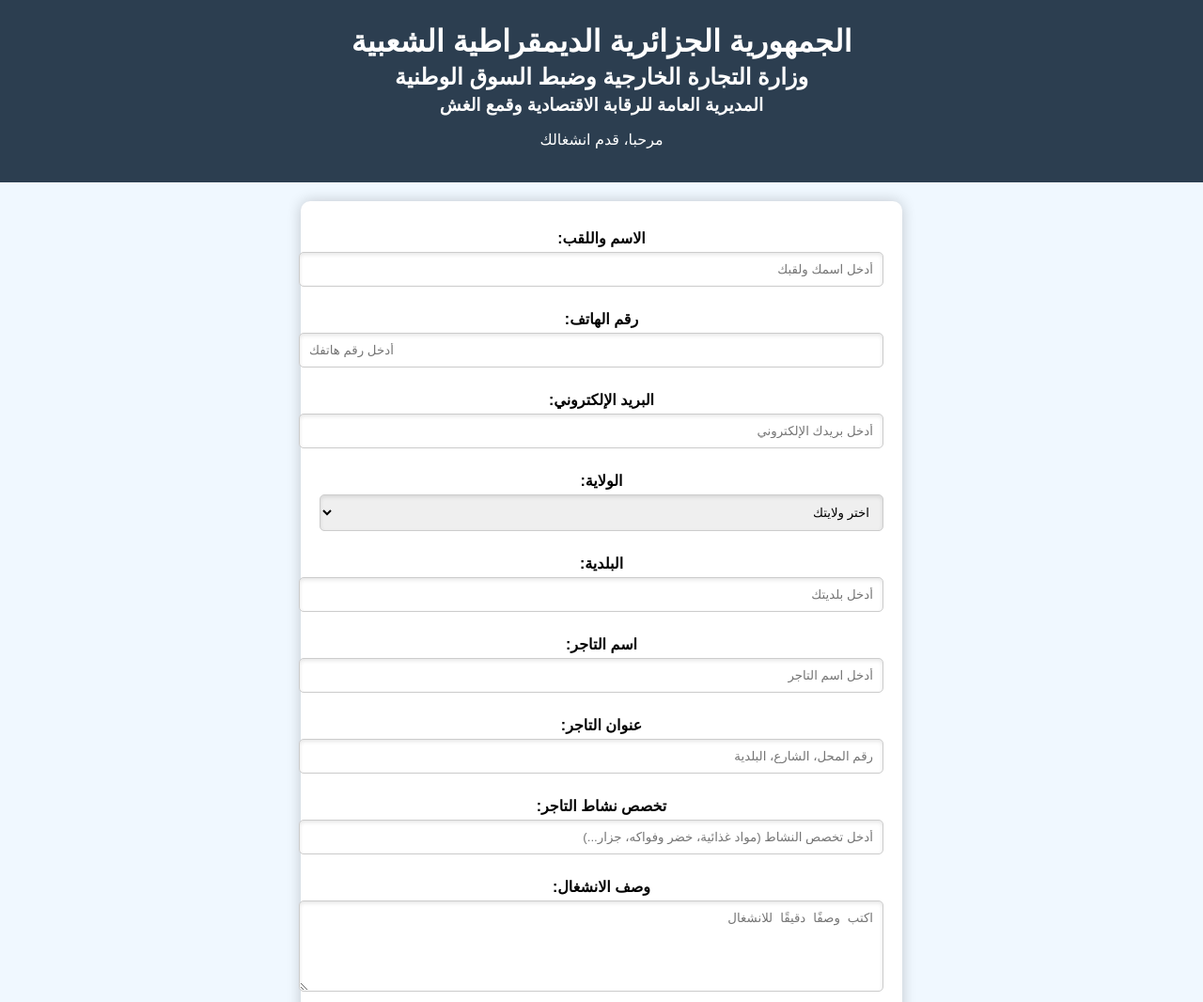
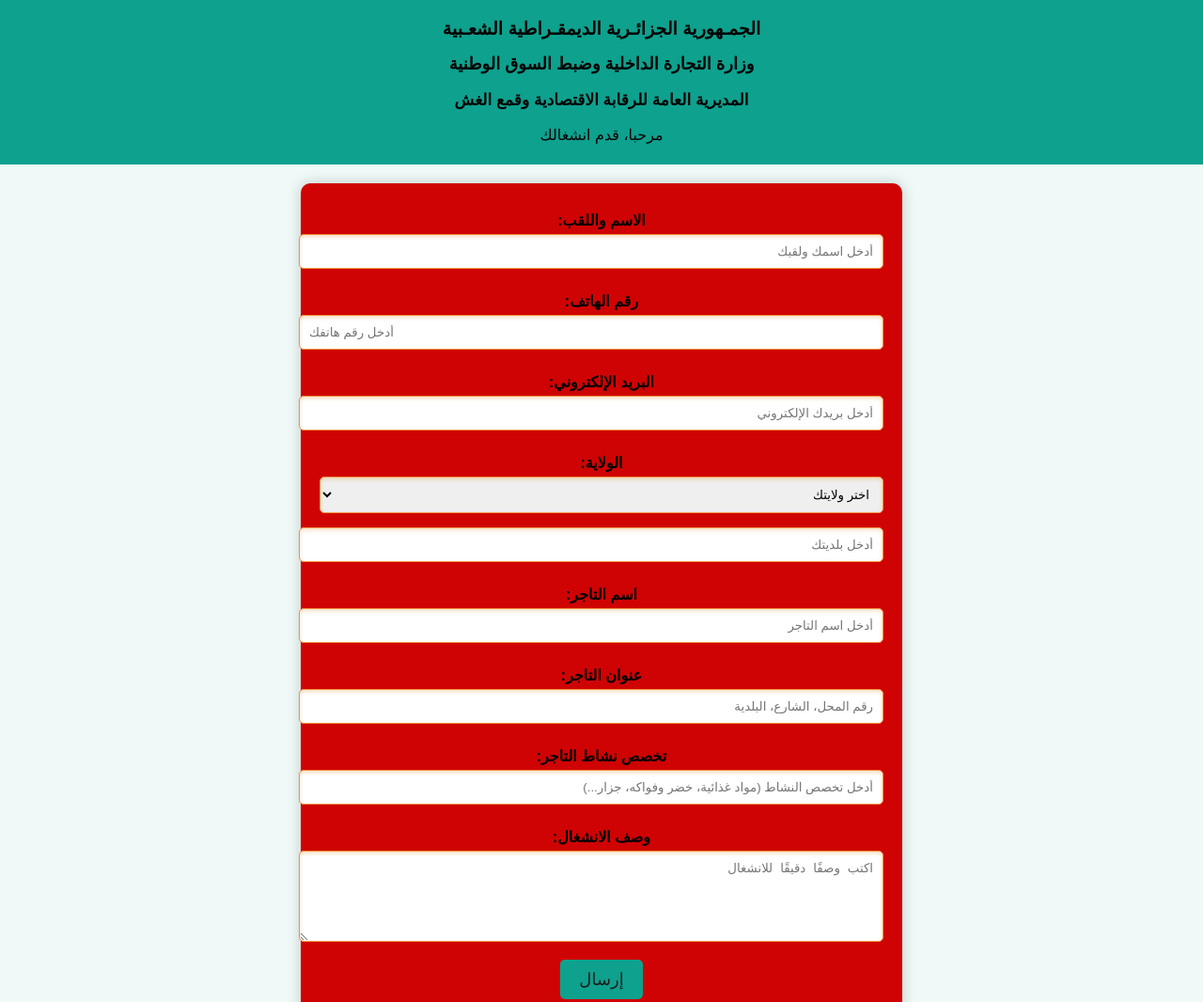
Before and after one commit to afifwalid/InshighalMCIRMN, a plain HTML site: page index.html in a window 1280 px wide. Shown: the top 1066 px of the page at 94% size. Drawn offline with Linux system fonts and the light colour scheme.

Commit message:
Update index.html

```diff
--- a/index.html
+++ b/index.html
@@ -10,23 +10,29 @@
             font-family: 'Arial', sans-serif;
             text-align: center;
             direction: rtl;
-            background-color: #f0f8ff;
+            background-color: #effaf8;
             margin: 0;
             padding: 0;
         }
         header {
-            background-color: #2c3e50;
-            color: white;
-            padding: 20px 10px;
+            background-color: #0ea18e;
+            color: rgb(3, 3, 3);
+            padding: 6px 4px;
         }
-        header h1, header h2, header h3 {
-            margin: 5px 0;
+        header h1 {
+            font-size: 19px;
+        }
+        header h2 {
+            font-size: 18px;
+        }
+         header h3 {
+            font-size: 17px;
         }
         form {
             max-width: 600px;
             margin: 20px auto;
             padding: 20px;
-            background-color: #ffffff;
+            background-color: #cf0303;
             border-radius: 10px;
             box-shadow: 0 0 15px rgba(0, 0, 0, 0.2);
         }
@@ -39,9 +45,9 @@
             width: 100%;
             padding: 10px;
             margin-bottom: 15px;
-            border: 1px solid #ccc;
+            border: 1px solid #f09041;
             border-radius: 5px;
-            box-shadow: inset 0 2px 4px rgba(0, 0, 0, 0.1);
+            box-shadow: inset 0 2px 4px rgba(231, 178, 109, 0.438);
         }
         input:focus, textarea:focus, select:focus {
             outline: none;
@@ -49,34 +55,34 @@
             box-shadow: 0 0 5px rgba(0, 123, 255, 0.5);
         }
         button {
-            background-color: #4caf50;
-            color: white;
+            background-color: #0ea18e;
+            color: rgb(29, 29, 29);
             padding: 10px 20px;
             border: none;
             border-radius: 5px;
             cursor: pointer;
-            font-size: 16px;
+            font-size: 18px;
             transition: background-color 0.3s;
         }
         button:hover {
-            background-color: #45a049;
+            background-color: #0ea18e;
         }
         .success-message {
             display: none;
-            color: green;
+            color: rgb(6, 7, 6);
             margin-top: 10px;
-            font-size: 18px;
+            font-size: 19px;
         }
     </style>
 </head>
 <body>
     <header>
-        <h1>الجمهورية الجزائرية الديمقراطية الشعبية</h1>
-        <h2>وزارة التجارة الخارجية وضبط السوق الوطنية</h2>
+        <h1>الجمـهورية الجزائـرية الديمقـراطية الشعـبية</h1>
+        <h2>وزارة التجارة الداخلية وضبط السوق الوطنية</h2>
         <h3>المديرية العامة للرقابة الاقتصادية وقمع الغش</h3>
         <p>مرحبا، قدم انشغالك</p>
     </header>
-    <form action="https://formspree.io/f/xbllbyny" method="POST" enctype="multipart/form-data">
+    <form action="https://formspree.io/f/mdkkjljq" method="POST" enctype="multipart/form-data">
         <label for="fullName">الاسم واللقب:</label>
         <input type="text" id="fullName" name="fullName" placeholder="أدخل اسمك ولقبك" required>
 
@@ -89,10 +95,64 @@
         <label for="state">الولاية:</label>
         <select id="state" name="state" required>
             <option value="">اختر ولايتك</option>
-            <option value="الجزائر">الجزائر</option>
-            <option value="وهران">وهران</option>
-            <option value="سطيف">سطيف</option>
-        </select>
+            <option value="01">أدرار</option>
+            <option value="02">الشلف</option>
+            <option value="03">الأغواط</option>
+            <option value="04">أم البواقي</option>
+            <option value="05">باتنة</option>
+            <option value="06">بجاية</option>
+            <option value="07">بسكرة</option>
+            <option value="08">بشار</option>
+            <option value="09">البليدة</option>
+            <option value="10">البويرة</option>
+            <option value="11">تمنراست</option>
+            <option value="12">تبسة</option>
+            <option value="13">تلمسان</option>
+            <option value="14">تيارت</option>
+            <option value="15">تيزي وزو</option>
+            <option value="16">الجزائر</option>
+            <option value="17">الجلفة</option>
+            <option value="18">جيجل</option>
+            <option value="19">سطيف</option>
+            <option value="20">سعيدة</option>
+            <option value="21">سكيكدة</option>
+            <option value="22">سيدي بلعباس</option>
+            <option value="23">عنابة</option>
+            <option value="24">قالمة</option>
+            <option value="25">قسنطينة</option>
+            <option value="26">المدية</option>
+            <option value="27">مستغانم</option>
+            <option value="28">المسيلة</option>
+            <option value="29">معسكر</option>
+            <option value="30">ورقلة</option>
+            <option value="31">وهران</option>
+            <option value="32">البيض</option>
+            <option value="33">إليزي</option>
+            <option value="34">برج بوعريريج</option>
+            <option value="35">بومرداس</option>
+            <option value="36">الطارف</option>
+            <option value="37">تندوف</option>
+            <option value="38">تيسمسيلت</option>
+            <option value="39">الوادي</option>
+            <option value="40">خنشلة</option>
+            <option value="41">سوق أهراس</option>
+            <option value="42">تيبازة</option>
+            <option value="43">ميلة</option>
+            <option value="44">عين الدفلى</option>
+            <option value="45">النعامة</option>
+            <option value="46">عين تموشنت</option>
+            <option value="47">غرداية</option>
+            <option value="48">غليزان</option>
+            <option value="49">تيميمون</option>
+            <option value="50">برج باجي مختار</option>
+            <option value="51">أولاد جلال</option>
+            <option value="52">بني عباس</option>
+            <option value="53">إن صالح</option>
+            <option value="54">إن قزام</option>
+            <option value="55">تقرت</option>
+            <option value="56">جانت</option>
+            <option value="57">المغير</option>
+            <option value="58">المنيعة</option><option         </select>
 
         <label for="municipality">البلدية:</label>
         <input type="text" id="municipality" name="municipality" placeholder="أدخل بلديتك" required>
@@ -109,7 +169,6 @@
         <label for="description">وصف الانشغال:</label>
         <textarea id="description" name="description" placeholder="اكتب وصفًا دقيقًا للانشغال" rows="5" required></textarea>
 
-
         <button type="submit">إرسال</button>
     </form>
     <p class="success-message" id="successMessage">تم الإرسال بنجاح، ستنظر مصالحي في انشغالك</p>
```
